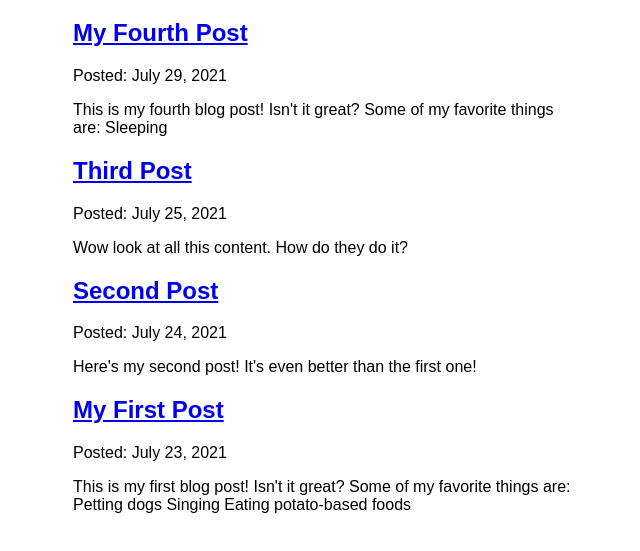
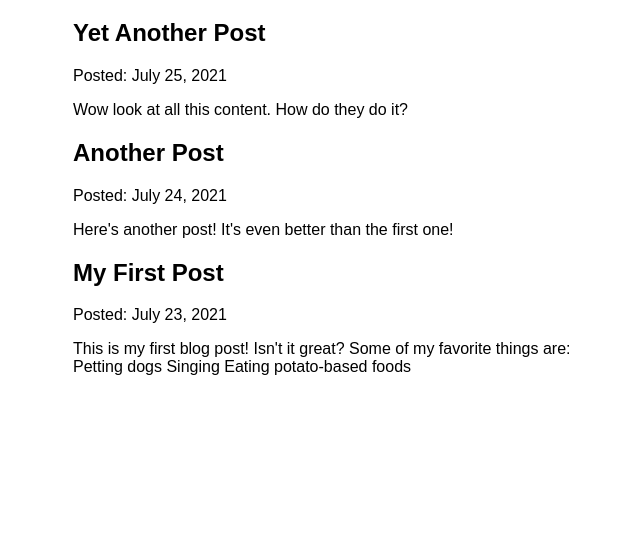
Before and after one commit to etrifonova/gatsby, a Gatsby site: page /blog in a window 1280 px wide. Shown: the part 157-708 px from the top of the page, without its empty margins (317-957 px from the left). Built offline with nearby package versions, Linux system fonts and the light colour scheme; Gatsby itself is replaced by a stand-in of ours.

Commit message:
Finished Gatsby Tutorial Part 5

```diff
--- a/blog/fourth-post.mdx
+++ /dev/null
@@ -1,11 +0,0 @@
----
-title: "My Fourth Post"
-date: "2021-07-29"
-slug: "my-fourth-post"
----
-
-This is my fourth blog post! Isn't it _great_?
-
-Some of my **favorite** things are:
-
-- Sleeping
--- a/blog/second-post.mdx
+++ b/blog/second-post.mdx
@@ -1,7 +1,7 @@
 ---
-title: "Second Post"
+title: "Another Post"
 date: "2021-07-24"
-slug: "second-post"
+slug: "another-post"
 ---
 
-Here's my second post! It's even better than the first one!
+Here's another post! It's even better than the first one!
--- a/blog/third-post.mdx
+++ b/blog/third-post.mdx
@@ -1,7 +1,7 @@
 ---
-title: "Third Post"
+title: "Yet Another Post"
 date: "2021-07-25"
-slug: "third-post"
+slug: "yet-another-post"
 ---
 
 Wow look at all this content. How do they do it?
--- a/src/components/Layout.js
+++ b/src/components/Layout.js
@@ -38,7 +38,7 @@ const Layout = ({ pageTitle, children }) => {
         </ul>
       </nav>
       <main>
-        <h1 class={heading}>{pageTitle}</h1>
+        <h1 className={heading}>{pageTitle}</h1>
         {children}
       </main>
     </div>
--- /dev/null
+++ b/src/pages/blog.js
@@ -0,0 +1,39 @@
+import * as React from 'react'
+import { graphql } from 'gatsby'
+import Layout from '../components/Layout'
+import Seo from '../components/seo'
+
+const BlogPage = ({ data }) => {
+  return (
+    <Layout pageTitle="My Blog Posts">
+        {
+        data.allMdx.nodes.map((node) => (
+          <article key={node.id}>
+            <h2>{node.frontmatter.title}</h2>
+            <p>Posted: {node.frontmatter.date}</p>
+            <p>{node.excerpt}</p>
+          </article>
+        ))
+      }
+    </Layout>
+  )
+}
+
+export const query = graphql`
+  query {
+    allMdx(sort: {frontmatter: {date: DESC}}) {
+      nodes {
+        frontmatter {
+          date(formatString: "MMMM D, YYYY")
+          title
+        }
+        id
+        excerpt
+      }
+    }
+  }
+`
+
+export const Head = () => <Seo title="My Blog Posts" />
+
+export default BlogPage
--- a/src/pages/blog/index.js
+++ /dev/null
@@ -1,42 +0,0 @@
-import * as React from "react";
-import { Link, graphql } from "gatsby";
-import Layout from "../../components/Layout";
-import Seo from "../../components/seo";
-
-const BlogPage = ({ data }) => {
-  return (
-    <Layout pageTitle="My Blog Posts">
-      {data.allMdx.nodes.map((node) => (
-        <article key={node.id}>
-          <h2>
-            <Link to={`/blog/${node.frontmatter.slug}`}>
-              {node.frontmatter.title}
-            </Link>
-          </h2>
-          <p>Posted: {node.frontmatter.date}</p>
-          <p>{node.excerpt}</p>
-        </article>
-      ))}
-    </Layout>
-  );
-};
-
-export const query = graphql`
-  query {
-    allMdx(sort: { frontmatter: { date: DESC } }) {
-      nodes {
-        id
-        frontmatter {
-          date(formatString: "MMMM D, YYYY")
-          title
-          slug
-        }
-        excerpt
-      }
-    }
-  }
-`;
-
-export const Head = () => <Seo title="My Blog Posts" />;
-
-export default BlogPage;
```
Also changed, not shown: src/pages/blog/{mdx.frontmatter__slug}.js (deleted, +0 -27 lines).
